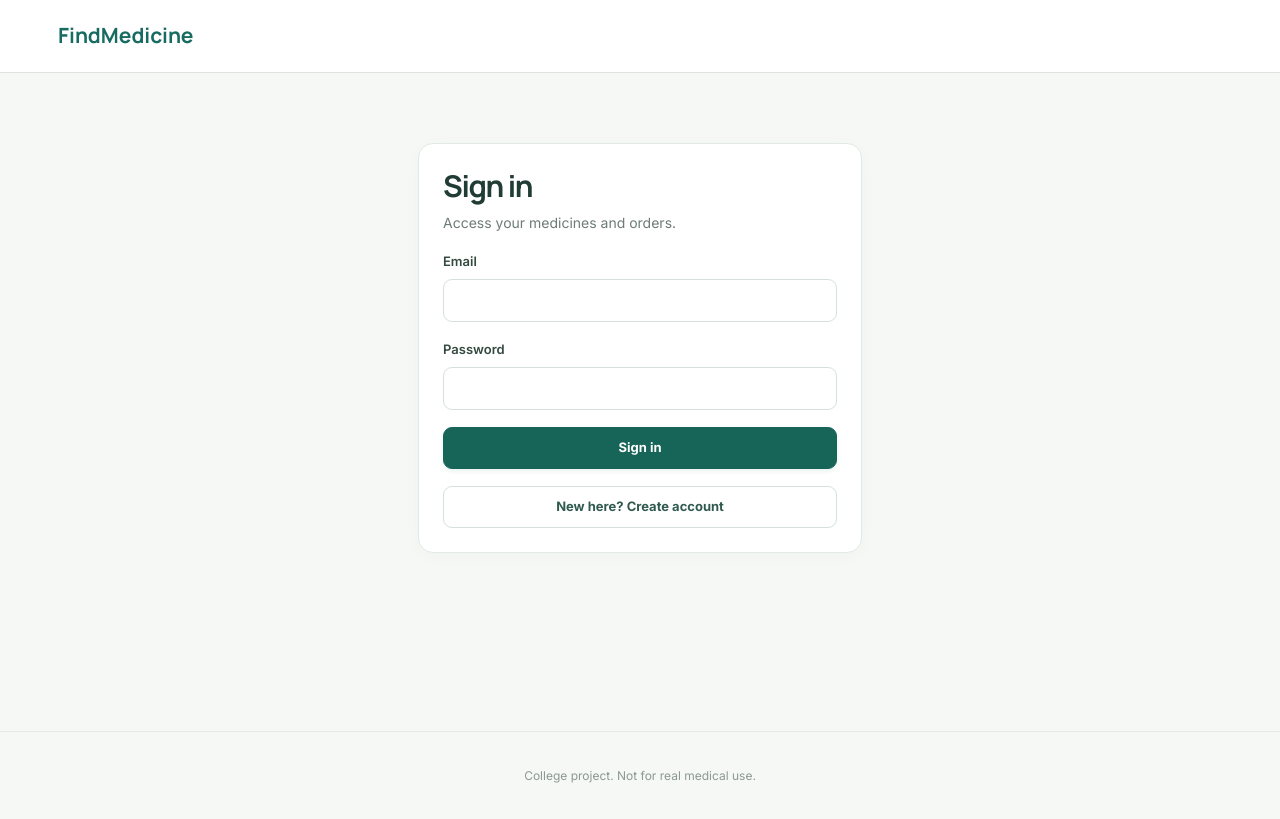
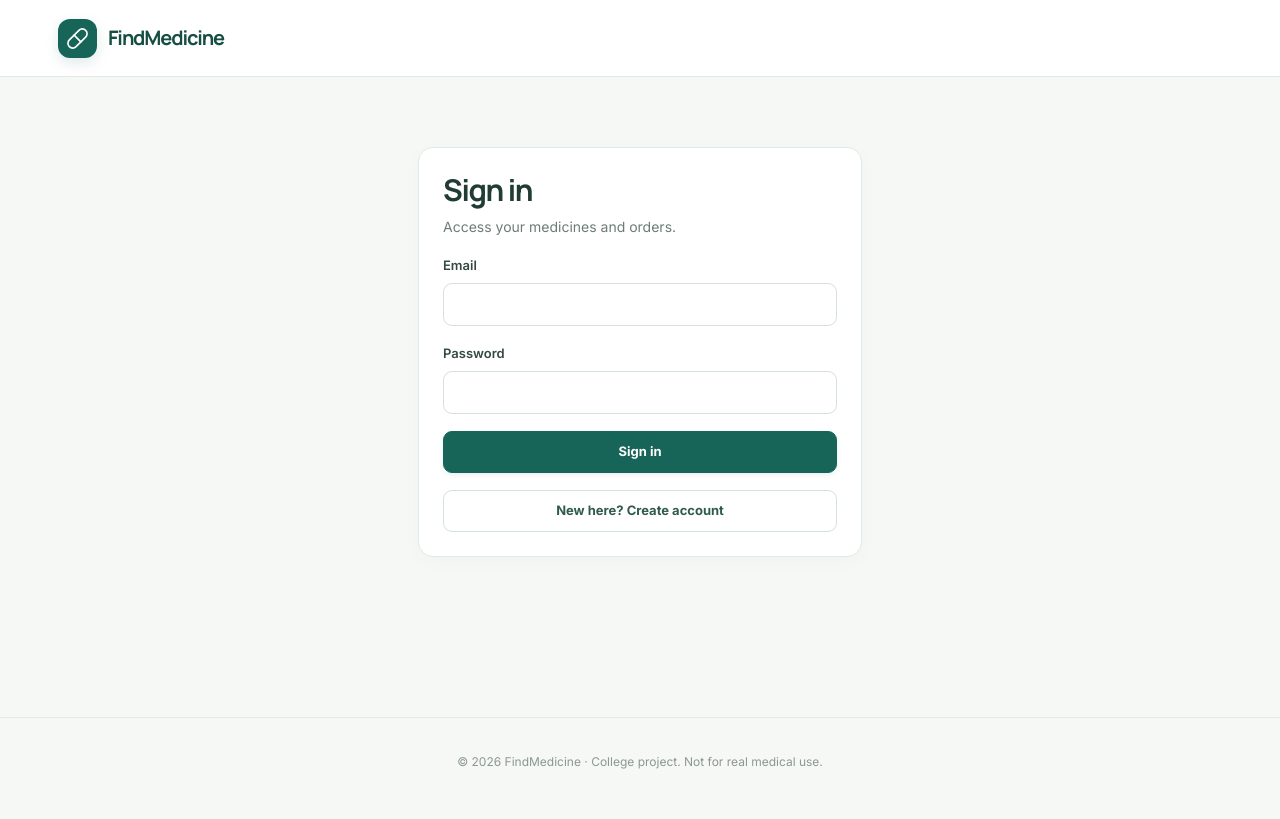
Before and after one commit to Aditya414256/chatgptproject1, a React (Vite) app: page /login in a window 1280 px wide. Built offline with nearby package versions, Linux system fonts and the light colour scheme; no server answers.

Commit message:
style: refine Layout.tsx experience

```diff
--- a/src/components/Layout.tsx
+++ b/src/components/Layout.tsx
@@ -1 +1,31 @@
-import{Link,useNavigate}from'react-router-dom';import{BRAND_NAME}from'../config/brand';import{supabase}from'../lib/supabase';import{useAuth}from'../features/auth/AuthProvider';export default function Layout({children}:{children:React.ReactNode}){const{user,role}=useAuth();const nav=useNavigate();return <><header style={{background:'white',borderBottom:'1px solid #dce4dd'}}><div className="container" style={{display:'flex',alignItems:'center',justifyContent:'space-between',minHeight:72,gap:14,flexWrap:'wrap'}}><Link to={role==='store_owner'?'/store':'/catalog'} style={{fontFamily:'Manrope',fontWeight:700,fontSize:21,color:'#176b61',textDecoration:'none'}}>{BRAND_NAME}</Link>{user&&<nav style={{display:'flex',alignItems:'center',gap:18,flexWrap:'wrap',fontSize:14}}>{role==='customer'?<><Link to="/catalog">Medicines</Link><Link to="/orders">My orders</Link></>:<><Link to="/store">Orders</Link><Link to="/store/inventory">Inventory</Link></>}<button className="btn-outline" onClick={async()=>{await supabase.auth.signOut();nav('/login')}}>Sign out</button></nav>}</div></header><main style={{minHeight:'calc(100vh - 170px)'}}>{children}</main><footer className="footer">College project. Not for real medical use.</footer></>}
+import {NavLink,Link,useNavigate} from 'react-router-dom';
+import {Pill,ClipboardList,PackageSearch,Boxes,LogOut} from 'lucide-react';
+import {BRAND_NAME} from '../config/brand';
+import {supabase} from '../lib/supabase';
+import {useAuth} from '../features/auth/AuthProvider';
+
+export default function Layout({children}:{children:React.ReactNode}){
+ const {user,role}=useAuth();
+ const navigate=useNavigate();
+ const home=role==='store_owner'?'/store':'/catalog';
+ return <>
+  <header className="site-header"><div className="container header-inner">
+   <Link className="brand-link" to={home} aria-label={BRAND_NAME+' home'}>
+    <span className="brand-mark"><Pill aria-hidden="true"/></span>
+    <span className="brand-word">{BRAND_NAME}</span>
+   </Link>
+   {user&&<nav className="site-nav" aria-label="Primary navigation">
+    {role==='customer'?<>
+     <NavLink to="/catalog" className={({isActive})=>'nav-link'+(isActive?' active':'')}><PackageSearch aria-hidden="true"/> Find medicines</NavLink>
+     <NavLink to="/orders" className={({isActive})=>'nav-link'+(isActive?' active':'')}><ClipboardList aria-hidden="true"/> My orders</NavLink>
+    </>:<>
+     <NavLink to="/store" end className={({isActive})=>'nav-link'+(isActive?' active':'')}><ClipboardList aria-hidden="true"/> Orders</NavLink>
+     <NavLink to="/store/inventory" className={({isActive})=>'nav-link'+(isActive?' active':'')}><Boxes aria-hidden="true"/> Inventory</NavLink>
+    </>}
+   </nav>}
+   {user&&<div className="header-actions"><span className="header-label">{role==='store_owner'?'STORE PORTAL':'CUSTOMER PORTAL'}</span><span className="header-separator"/><button className="btn-outline" onClick={async()=>{await supabase.auth.signOut();navigate('/login')}}><LogOut size={15} aria-hidden="true"/> Sign out</button></div>}
+  </div></header>
+  <main className="site-main">{children}</main>
+  <footer className="footer">© {new Date().getFullYear()} {BRAND_NAME} · College project. Not for real medical use.</footer>
+ </>;
+}
```
